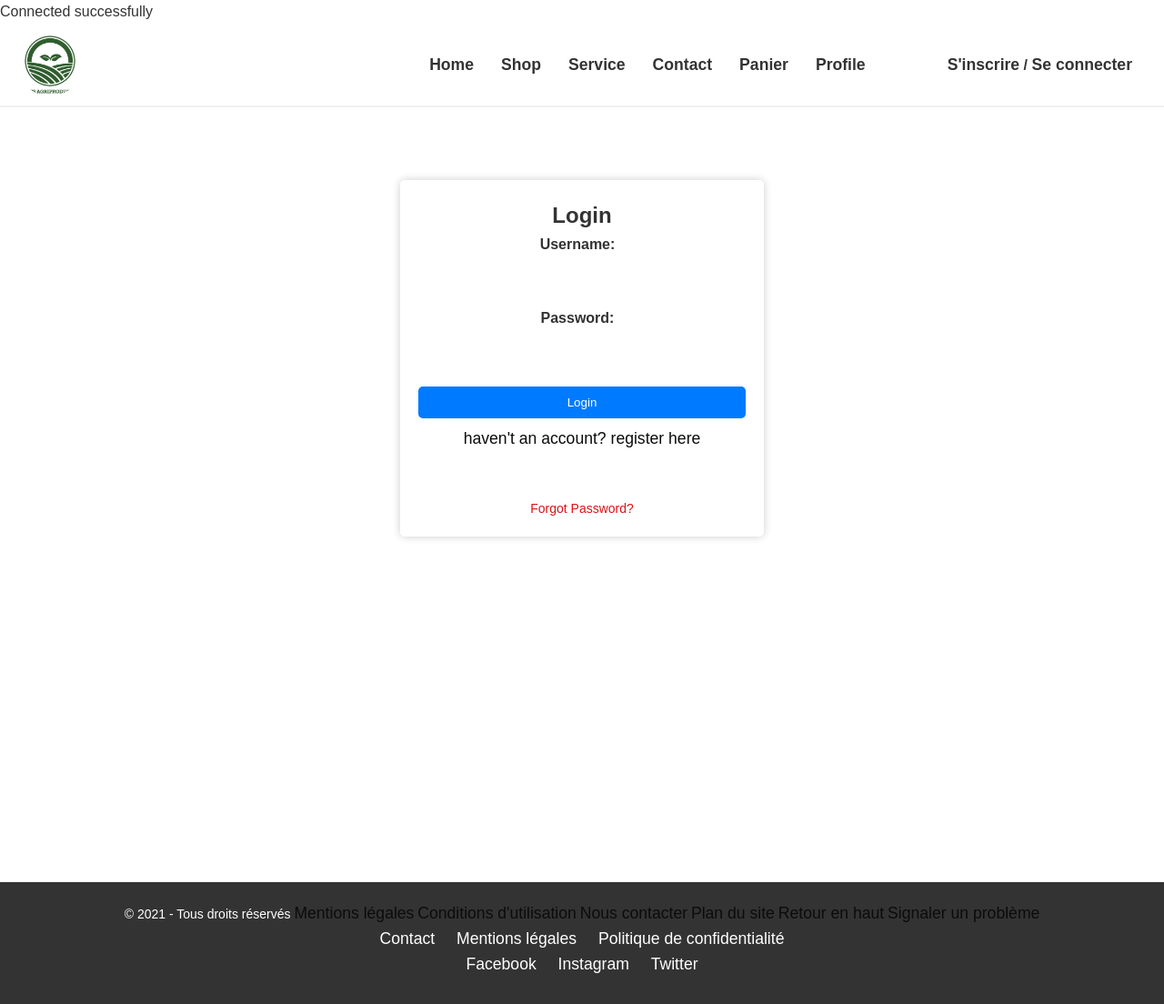
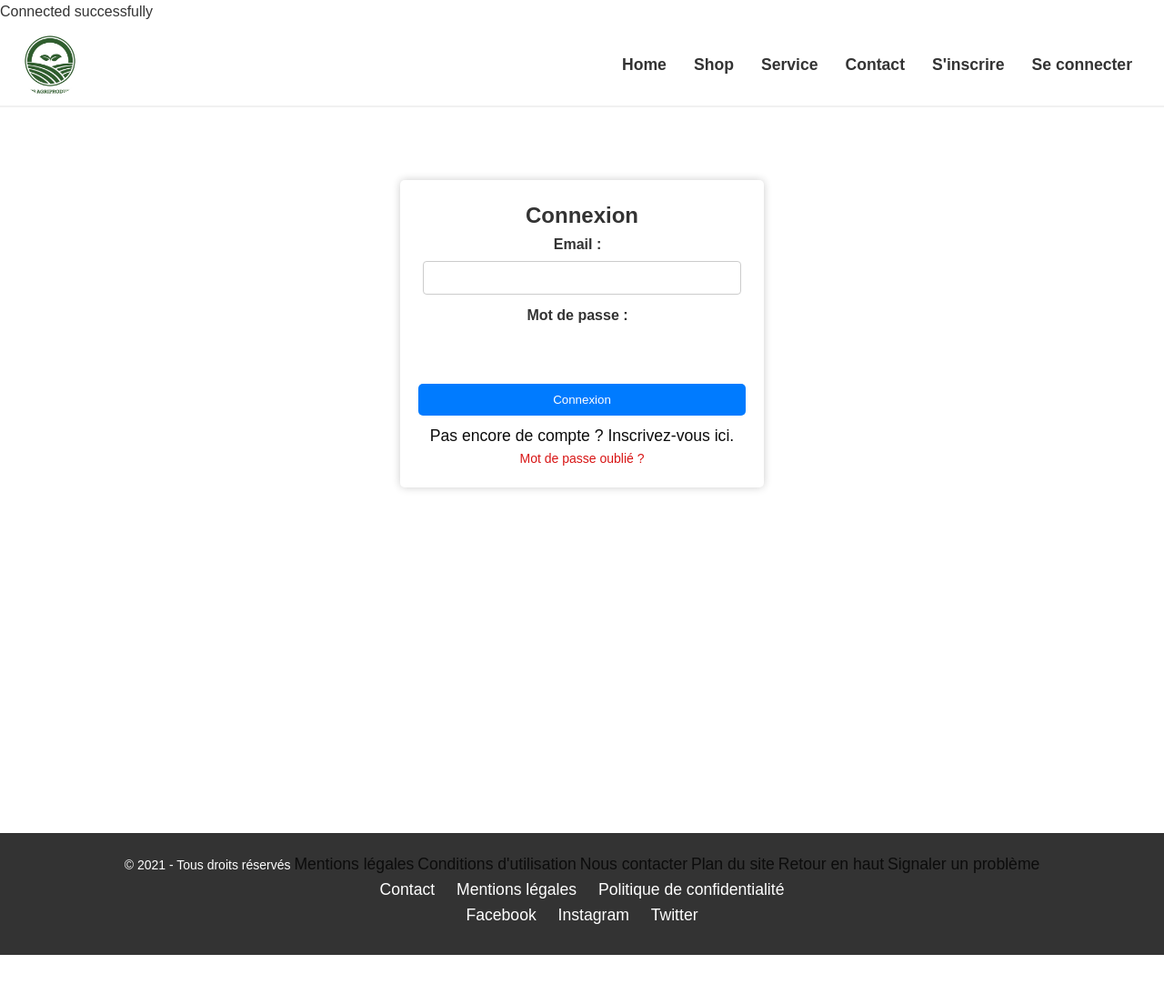
Before and after one commit to Raf-14/E-commerce, a PHP site: page /login.php in a window 1280 px wide. Shown: the whole page at 91% size. After the commit the page ends 1050 px from the top, so only its background shows below. Run offline with PHP 8.4, Linux system fonts and the light colour scheme.

Commit message:
Ajout des fonction de connexion et de deconnexion, ajout des logiques d'affiche des onglets selon la session d'utilisateur .

```diff
--- a/includes/header.php
+++ b/includes/header.php
@@ -1,3 +1,7 @@
+<?php
+session_start();  // Démarre la session pour accéder aux données de session
+?>
+
 <header>
     <div class="logo">
         <img src="../public/assets/images/logo1.jpeg" alt="Logo" />
@@ -8,13 +12,17 @@
             <li><a href="../public/shop.php">Shop</a></li>
             <li><a href="#">Service</a></li>
             <li><a href="../public/contact.php">Contact</a></li>
+
+            <!-- Afficher "Profile" si l'utilisateur est connecté -->
+            <?php if (isset($_SESSION['logged_in']) && $_SESSION['logged_in'] === true): ?>
                 <li><a href="#">Panier</a></li>
                 <li><a href="../public/profile.php">Profile</a></li>
-                <li></li>
-                <li></li>
-                <li>
-                <b> <a href="../public/register.php">S'inscrire</a> / <a href="../public/login.php">Se connecter</a></b>
-                </li>
+                <li><a href="../public/logout.php">Se déconnecter</a></li>
+            <?php else: ?>
+                <!-- Afficher "S'inscrire" et "Se connecter" si l'utilisateur n'est pas connecté -->
+                <li><a href="../public/register.php">S'inscrire</a></li>
+                <li><a href="../public/login.php">Se connecter</a></li>
+            <?php endif; ?>
         </ul>
     </nav>
     <div class="menu-toggle" id="mobile-menu">
--- a/public/login.php
+++ b/public/login.php
@@ -17,35 +82,90 @@ $bdd = bdd()
      <?php include '../includes/header.php';?>
 
    <main>
+   <?php
+session_start();
+
+// Traitement de la connexion
+if ($_SERVER["REQUEST_METHOD"] === "POST") {
+    // Connexion à la base de données
+    try {
+
+        $bdd = bdd();
+
+        // Récupérer les informations du formulaire
+        $email = $_POST['email'];
+        $password = $_POST['password'];
+
+        // Vérifier si l'utilisateur existe
+        $query = "SELECT id, email, password, role FROM users WHERE email = :email";
+        $stmt = $bdd->prepare($query);
+        $stmt->execute(['email' => $email]);
+        $user = $stmt->fetch();
+
+        if ($user && password_verify($password, $user['password'])) {
+            // Authentification réussie
+            $_SESSION['logged_in'] = true;
+            $_SESSION['user_id'] = $user['id'];
+            $_SESSION['user_email'] = $user['email'];
+            $_SESSION['user_role'] = $user['role']; // Stocke le rôle de l'utilisateur
+
+            // Rediriger selon le rôle
+            if ($user['role'] === 'admin') {
+                // Rediriger l'administrateur vers la page d'administration
+                header('Location: admin_dashboard.php');
+                exit;
+            } else {
+                // Rediriger un utilisateur normal vers la page d'accueil
+                header('Location: index.php');
+                exit;
+            }
+        } else {
+            // Afficher un message d'erreur si l'authentification échoue
+            echo "<p class='error'>Identifiants invalides.</p>";
+        }
+    } catch (PDOException $e) {
+        echo "Erreur de connexion : " . $e->getMessage();
+    }
+}
+?>
+
+<main>
     <section>
-             <!-- Log in form -->
-            <form action="login.php" method="post" class="log_in">
-                <h2>Login</h2>
+        <!-- Formulaire de connexion -->
+        <form action="login.php" method="post" class="log_in" onsubmit="showSpinner()">
+            <h2>Connexion</h2>
             <div class="form-groupe">
-                    <label for="username">Username:</label>
-                    <input type="text" id="username" name="username" required>
+                <label for="email">Email :</label>
+                <input type="email" id="email" name="email" required>
             </div>
-                <div class="form-group">
-                    <label for="password">Password:</label>
+            <div class="form-groupe">
+                <label for="password">Mot de passe :</label>
                 <input type="password" id="password" name="password" required>
             </div>
 
-                <button type="submit">Login</button>
-                <!-- add a link to login page -->
-                <p><a href="register.php"> haven't an account? register here</a></p>
-                <br><br>
+            <button type="submit">Connexion</button>
+            <!-- Lien vers la page d'inscription -->
+            <p><a href="register.php">Pas encore de compte ? Inscrivez-vous ici.</a></p>
 
-                <!-- forgot password -->
-                 <p><a href="#" class="forgot">Forgot Password?</a></p>
+            <!-- Lien pour mot de passe oublié -->
+            <p><a href="#" class="forgot">Mot de passe oublié ?</a></p>
 
-
-                <!-- display loading spinner if user is currently logged in -->
-                    <?php if (isset($_SESSION['logged_in'])) {?>
-                        <div class="lds-spinner"></div>
-                    <?php }?>
+            <!-- Affichage du spinner de chargement -->
+            <div id="spinner" class="lds-spinner" style="display:none;"></div>
         </form>
     </section>
 </main>
+
+<script>
+    // Fonction pour afficher le spinner pendant le traitement du formulaire
+    function showSpinner() {
+        document.getElementById("spinner").style.display = "block";
+    }
+</script>
+
+   </main>
+
+
 
 
     <!-- Footer of page include since includes footer.php -->
--- a/public/profile.php
+++ b/public/profile.php
@@ -1,4 +1,5 @@
 <?php
+session_start();
 require_once '../config/database.php';
 $bdd = bdd()
 
@@ -10,6 +11,7 @@ $bdd = bdd()
     <meta charset="UTF-8">
     <meta name="viewport" content="width=device-width, initial-scale=1.0">
     <title>Profil Utilisateur</title>
+    <link rel="stylesheet" href="./assets/style/style.css">
     <style>
         body {
     font-family: Arial, sans-serif;
@@ -214,7 +216,7 @@ document.querySelectorAll('.btn-edit').forEach(button => {
 });
 
     </script> <!-- Fichier JavaScript à inclure -->
-
+ <script src="./assets/script/app.js"></script>
     <!-- footer  -->
      <?php include '../includes/footer.php';?>
 </html>
--- a/public/shop.php
+++ b/public/shop.php
@@ -29,7 +29,7 @@ $bdd = bdd()
     <!-- card shop -->
      <!-- Affichage des produits disponible depuis la base de donnée -->
       <?php
-       $query = $conn->query('SELECT * FROM products');
+       $query = $bdd->query('SELECT * FROM products');
        $products = $query->fetchAll(PDO::FETCH_ASSOC);
        ?>
        <div class="container-card">
```
Also changed, not shown: other parts of public/login.php (+65 -0 lines), public/logout.php (added, +7 -0 lines). Lines whose indentation alone changed are shown as unchanged.
